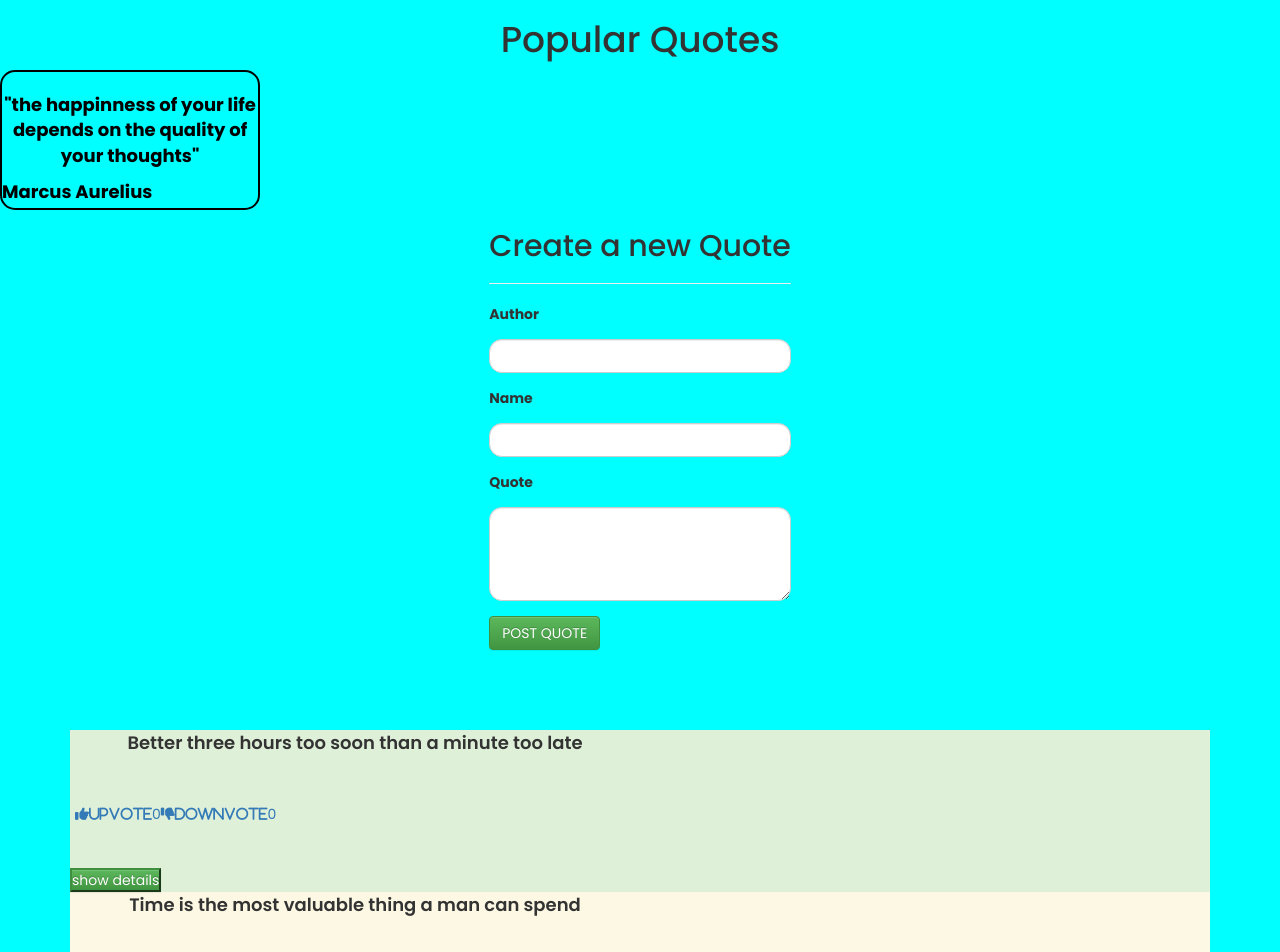
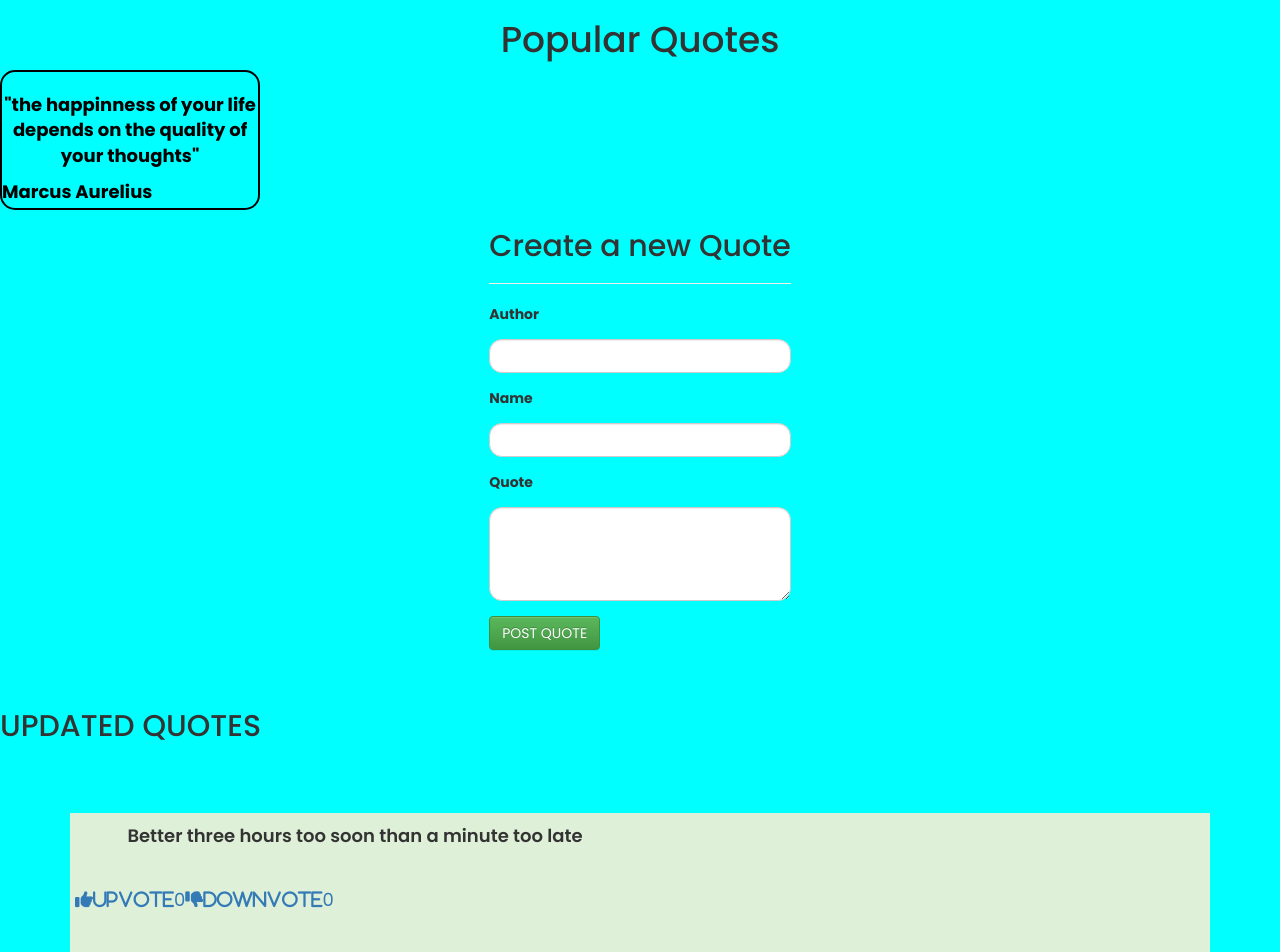
Before and after one commit to bethnduta/QUOES-APP, an Angular app: page / in a window 1280 px wide. Shown: the top 952 px of the page. Built offline with nearby package versions, Linux system fonts and the light colour scheme.

Commit message:
added html

```diff
--- a/src/app/quote-details/quote-details.component.css
+++ b/src/app/quote-details/quote-details.component.css
@@ -3,9 +3,12 @@
     margin: 4px 5px;
 }
 
-.fa.fa-thumbs-up i a{
+.quote, .fa.fa-thumbs-up i a{
     font-size: 18px;
     color: green;
+}
+.fa.fa-thumbs-up i{
+    margin-right: 20px;
 }
 
 .fa.fa-thumbs-down i a{
@@ -22,3 +25,10 @@
     width: 50%;
     height: 70px;
 }
+
+.card-body, .text-center{
+    margin-top: 20px;
+    padding: 10px 15px;
+    text-align: center;
+    align-items: center;
+}
--- a/src/app/quote-details/quote-details.component.html
+++ b/src/app/quote-details/quote-details.component.html
@@ -1,4 +1,5 @@
 <br><br>
+<h2>UPDATED QUOTES</h2>
 <div class="container">
     <br><br>
     <div class="card bg-success">
```
